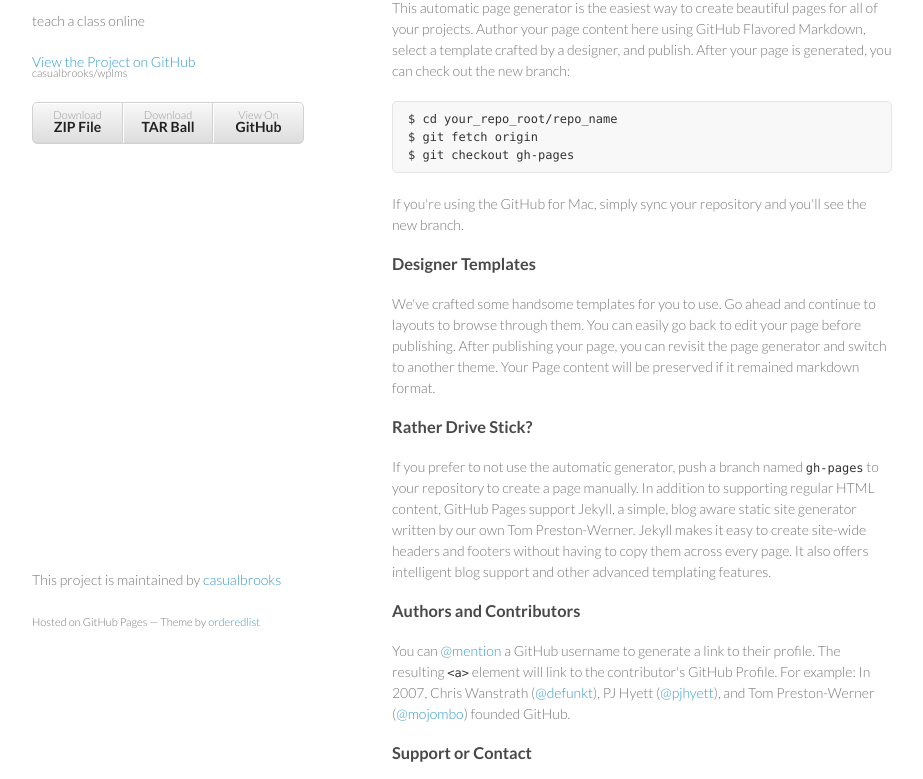
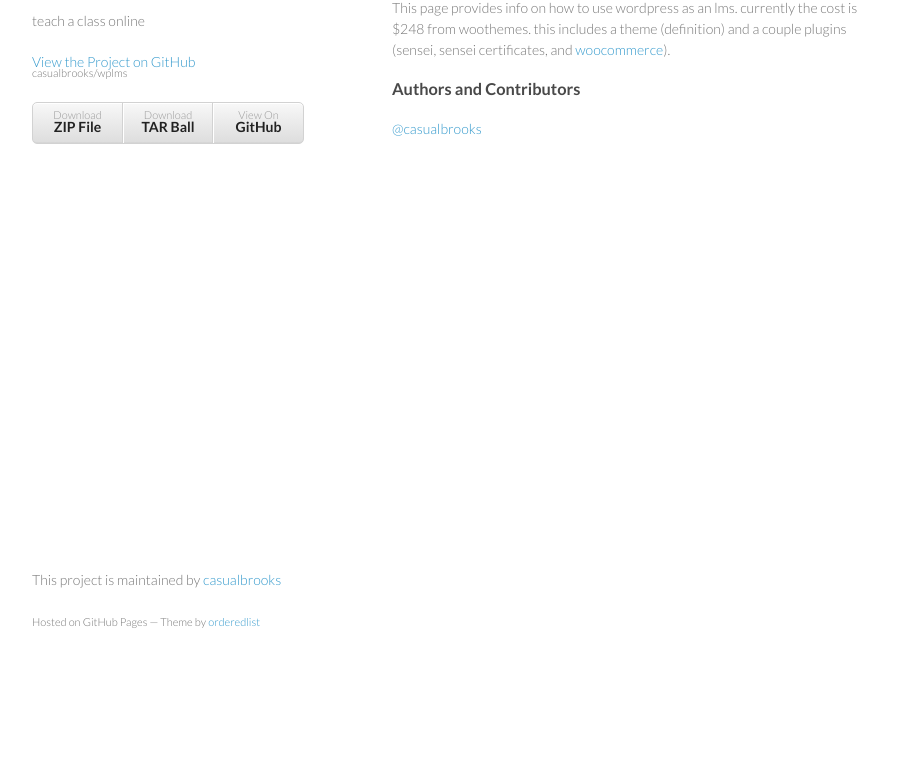
Before and after one commit to casualbrooks/wplms, a plain HTML site: page index.html in a window 1280 px wide. Shown: the part 99-878 px from the top of the page, without its empty margins (178-1101 px from the left). After the commit the page ends 800 px from the top, so only its background shows below. Drawn offline with Linux system fonts and the light colour scheme.

Commit message:
updated index github page

```diff
--- a/index.html
+++ b/index.html
@@ -3,7 +3,7 @@
   <head>
     <meta charset="utf-8">
     <meta http-equiv="X-UA-Compatible" content="chrome=1">
-    <title>Wplms by casualbrooks</title>
+    <title>wplms by casualbrooks</title>
 
     <link rel="stylesheet" href="stylesheets/styles.css">
     <link rel="stylesheet" href="stylesheets/pygment_trac.css">
@@ -15,7 +15,7 @@
   <body>
     <div class="wrapper">
       <header>
-        <h1>Wplms</h1>
+        <h1>wplms</h1>
         <p>teach a class online</p>
 
         <p class="view"><a href="https://github.com/casualbrooks/wplms">View the Project on GitHub <small>casualbrooks/wplms</small></a></p>
@@ -29,36 +29,15 @@
       </header>
       <section>
         <h3>
-<a name="welcome-to-github-pages" class="anchor" href="#welcome-to-github-pages"><span class="octicon octicon-link"></span></a>Welcome to GitHub Pages.</h3>
+<a name="welcome-to-github-pages" class="anchor" href="#welcome-to-github-pages"><span class="octicon octicon-link"></span></a>Welcome.</h3>
 
-<p>This automatic page generator is the easiest way to create beautiful pages for all of your projects. Author your page content here using GitHub Flavored Markdown, select a template crafted by a designer, and publish. After your page is generated, you can check out the new branch:</p>
-
-<pre><code>$ cd your_repo_root/repo_name
-$ git fetch origin
-$ git checkout gh-pages
-</code></pre>
-
-<p>If you're using the GitHub for Mac, simply sync your repository and you'll see the new branch.</p>
-
-<h3>
-<a name="designer-templates" class="anchor" href="#designer-templates"><span class="octicon octicon-link"></span></a>Designer Templates</h3>
-
-<p>We've crafted some handsome templates for you to use. Go ahead and continue to layouts to browse through them. You can easily go back to edit your page before publishing. After publishing your page, you can revisit the page generator and switch to another theme. Your Page content will be preserved if it remained markdown format.</p>
-
-<h3>
-<a name="rather-drive-stick" class="anchor" href="#rather-drive-stick"><span class="octicon octicon-link"></span></a>Rather Drive Stick?</h3>
-
-<p>If you prefer to not use the automatic generator, push a branch named <code>gh-pages</code> to your repository to create a page manually. In addition to supporting regular HTML content, GitHub Pages support Jekyll, a simple, blog aware static site generator written by our own Tom Preston-Werner. Jekyll makes it easy to create site-wide headers and footers without having to copy them across every page. It also offers intelligent blog support and other advanced templating features.</p>
+<p>This page provides info on how to use wordpress as an lms. currently the cost is $248 from woothemes. this includes a theme (definition) and a couple plugins (sensei, sensei certificates, and <a href="https://github.com/woothemes/woocommerce">woocommerce</a>).</p>
 
 <h3>
 <a name="authors-and-contributors" class="anchor" href="#authors-and-contributors"><span class="octicon octicon-link"></span></a>Authors and Contributors</h3>
 
-<p>You can <a href="https://github.com/blog/821" class="user-mention">@mention</a> a GitHub username to generate a link to their profile. The resulting <code>&lt;a&gt;</code> element will link to the contributor's GitHub Profile. For example: In 2007, Chris Wanstrath (<a href="https://github.com/defunkt" class="user-mention">@defunkt</a>), PJ Hyett (<a href="https://github.com/pjhyett" class="user-mention">@pjhyett</a>), and Tom Preston-Werner (<a href="https://github.com/mojombo" class="user-mention">@mojombo</a>) founded GitHub.</p>
+<p><a href="https://github.com/casualbrooks" class="user-mention">@casualbrooks</a></p>
 
-<h3>
-<a name="support-or-contact" class="anchor" href="#support-or-contact"><span class="octicon octicon-link"></span></a>Support or Contact</h3>
-
-<p>Having trouble with Pages? Check out the documentation at <a href="http://help.github.com/pages">http://help.github.com/pages</a> or contact <a href="mailto:support@github.com">support@github.com</a> and we’ll help you sort it out.</p>
       </section>
       <footer>
         <p>This project is maintained by <a href="https://github.com/casualbrooks">casualbrooks</a></p>
```
